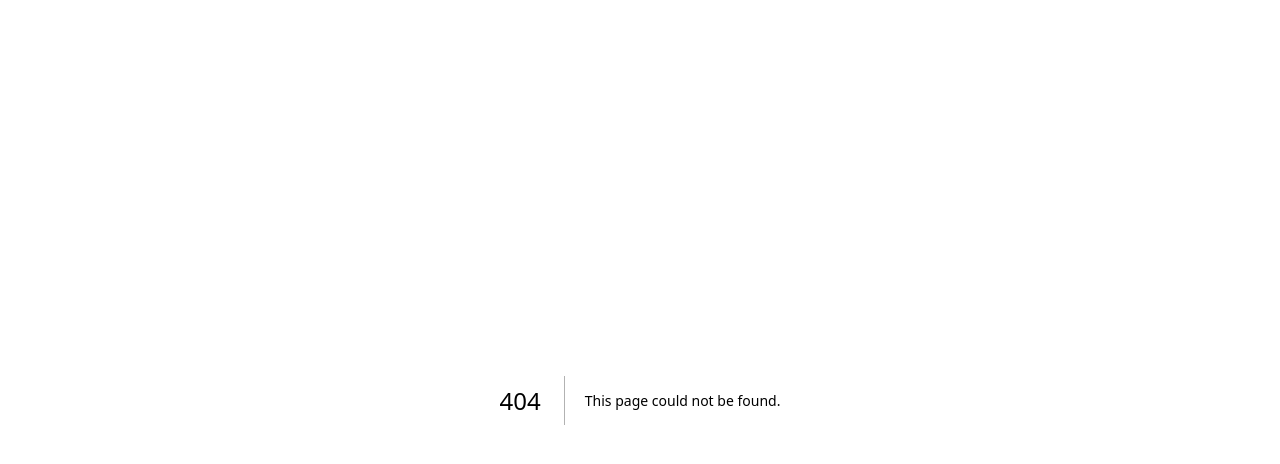
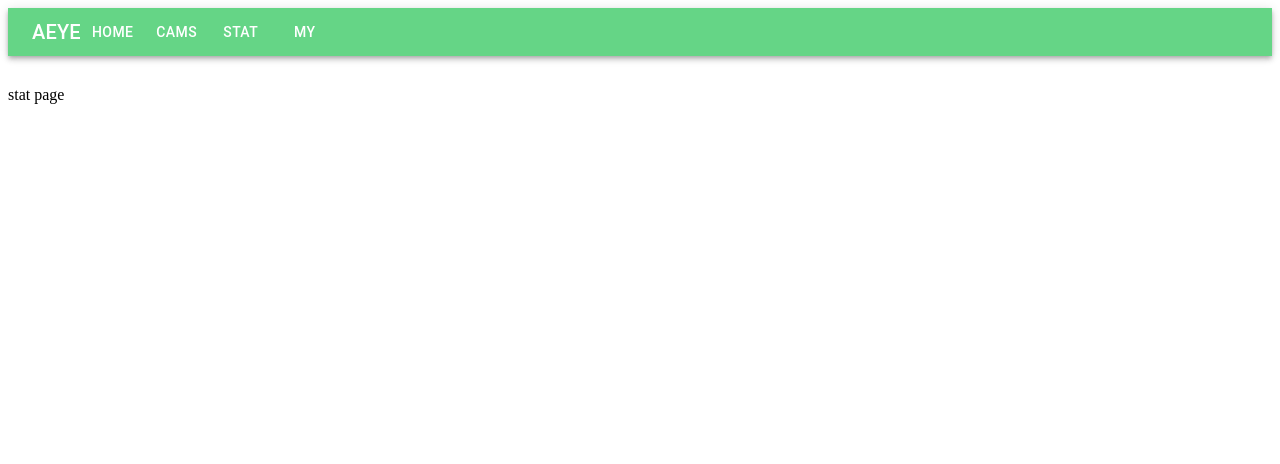
Before and after one commit to KNU-AEYE/AEYE-FE, a Next.js app in the folder aeye/: page /stat in a window 1280 px wide. Before the commit this address had no page. Shown: the top 464 px of the page. Built offline with nearby package versions, Linux system fonts and the light colour scheme.

Commit message:
✨ Feat: stat page

```diff
--- /dev/null
+++ b/aeye/app/(nav)/stat/page.tsx
@@ -0,0 +1,5 @@
+export default function Stat() {
+	return (
+		<div>stat page</div>
+	);
+}
--- a/aeye/app/components/Navbar.tsx
+++ b/aeye/app/components/Navbar.tsx
@@ -30,7 +30,7 @@ const Navbar: React.FC = () => {
 	};
 
 	return (
-		<div style={{marginBottom: '30px'}}>
+		<div style={{ marginBottom: '30px' }}>
 			<AppBar position="static" style={{ backgroundColor: '#65d586' }}>
 				<Toolbar variant="dense">
 					{small && (
@@ -98,6 +98,9 @@ const Navbar: React.FC = () => {
 							<Button color="inherit" onClick={() => router.push('/cams')}>
 								Cams
 							</Button>
+							<Button color="inherit" onClick={() => router.push('/stat')}>
+								Stat
+							</Button>
 							<Button color="inherit" onClick={() => router.push('/my')}>
 								My
 							</Button>
```
